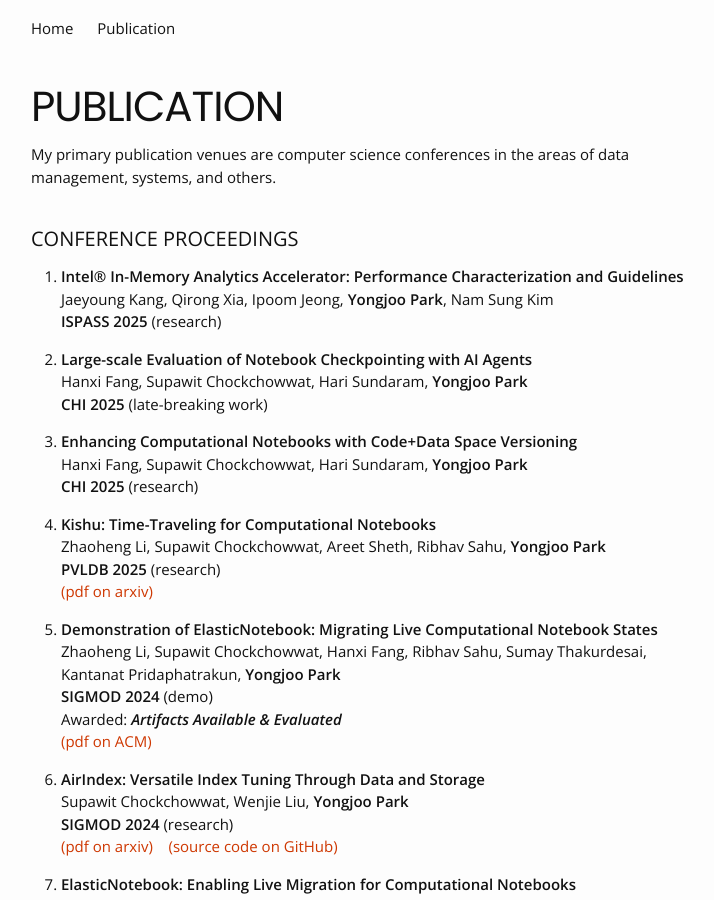
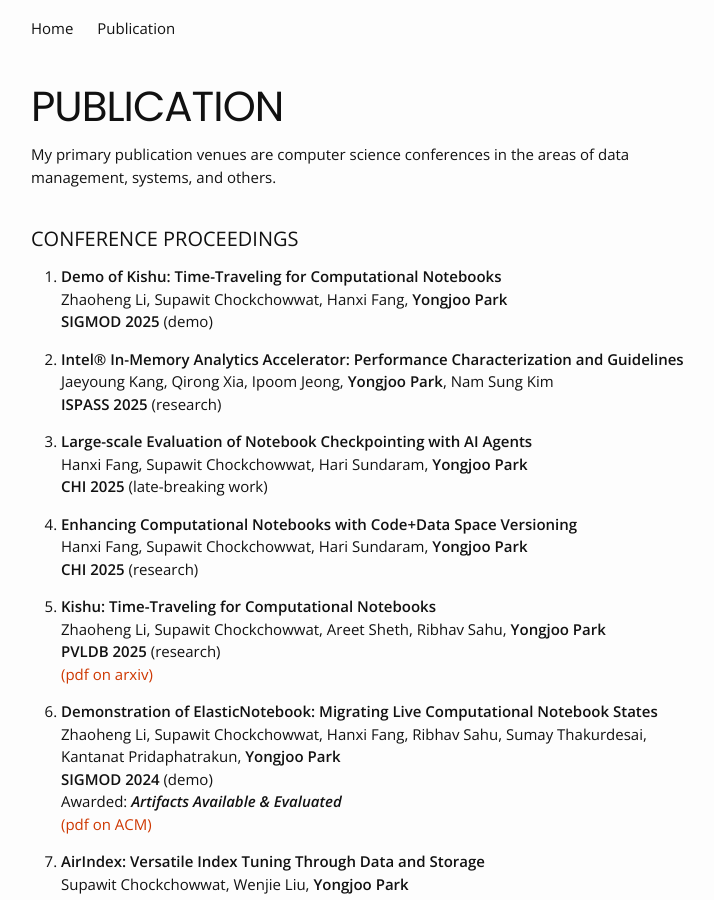
Before and after one commit to pyongjoo/pyongjoo.github.io, a Jekyll site: the page built from publication.md, in a window 1280 px wide and 900 px high. Shown: the whole window, without its empty margins (269-983 px from the left). Built offline with Jekyll 4.4.1, drawn with Linux system fonts in a browser that asks for light colours.

Commit message:
kishu demo added to pub

```diff
--- a/publication.md
+++ b/publication.md
@@ -13,10 +13,13 @@
 
 ### CONFERENCE PROCEEDINGS
 
+1. **Demo of Kishu: Time-Traveling for Computational Notebooks**
+   Zhaoheng Li, Supawit Chockchowwat, Hanxi Fang, **Yongjoo Park**
+   **SIGMOD 2025** (demo)
+
 1. **Intel® In-Memory Analytics Accelerator: Performance Characterization and Guidelines**
    Jaeyoung Kang, Qirong Xia, Ipoom Jeong, **Yongjoo Park**, Nam Sung Kim
    **ISPASS 2025** (research)
-
 
 1. **Large-scale Evaluation of Notebook Checkpointing with AI Agents**
    Hanxi Fang, Supawit Chockchowwat, Hari Sundaram, **Yongjoo Park**
```
